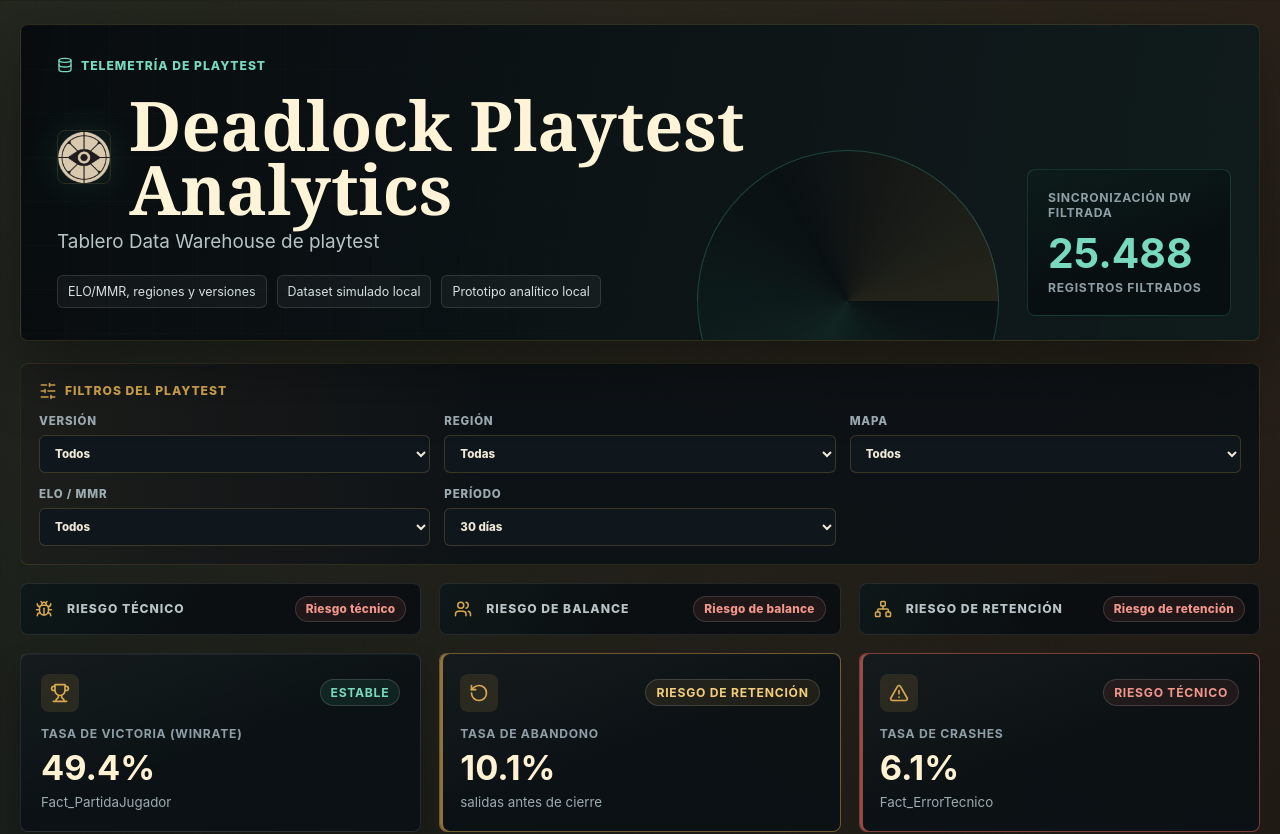
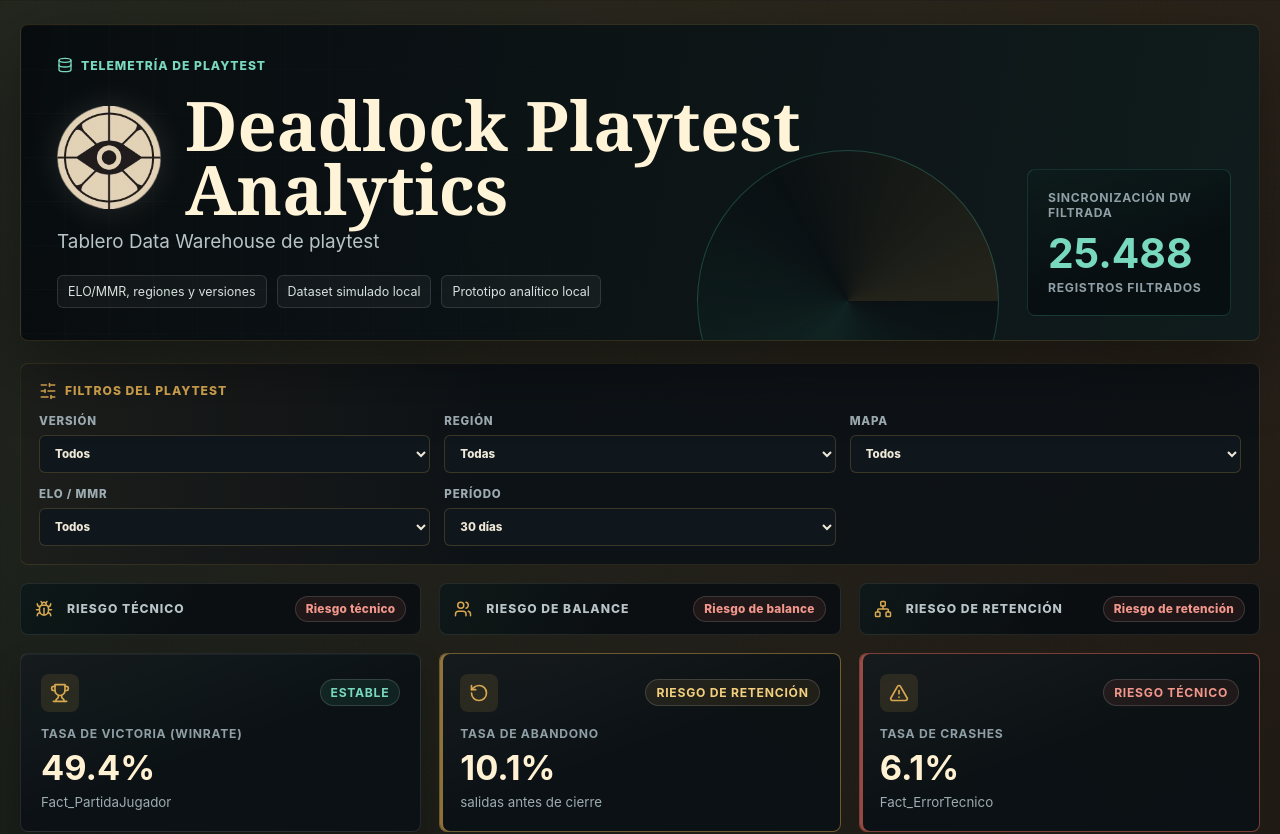
Before and after one commit to AgustinNari/Dashboard-Deadlock, a React (Vite) app: page / in a window 1280 px wide. Shown: the top 834 px of the page. Built offline with nearby package versions, Linux system fonts and the light colour scheme.

Commit message:
Icono ajustado

```diff
--- a/src/styles.css
+++ b/src/styles.css
@@ -95,19 +95,21 @@ select {
 .hero-title-row {
   display: flex;
   align-items: center;
-  gap: 18px;
+  gap: 28px;
   margin: 16px 0 8px;
 }
 
 .hero-mark {
   flex: 0 0 auto;
-  width: 64px;
-  height: 64px;
-  border: 1px solid rgba(215, 168, 79, 0.18);
-  border-radius: 8px;
+  width: 124px;
+  height: 124px;
+  border: 0;
+  padding: 0;
+  background: transparent;
   object-fit: contain;
-  opacity: 0.9;
-  filter: drop-shadow(0 0 18px rgba(68, 190, 154, 0.2));
+  opacity: 0.95;
+  box-shadow: none;
+  filter: drop-shadow(0 0 18px rgba(244, 239, 230, 0.12));
 }
 
 .hero h1 {
@@ -694,9 +696,13 @@ tr:last-child td {
 }
 
 @media (max-width: 1500px) {
+  .hero-title-row {
+    gap: 24px;
+  }
+
   .hero-mark {
-    width: 54px;
-    height: 54px;
+    width: 104px;
+    height: 104px;
   }
 
   .kpi-grid {
@@ -709,3 +715,15 @@ tr:last-child td {
     grid-column: span 1;
   }
 }
+
+@media (max-width: 760px) {
+  .hero-title-row {
+    align-items: flex-start;
+    gap: 16px;
+  }
+
+  .hero-mark {
+    width: 72px;
+    height: 72px;
+  }
+}
```
